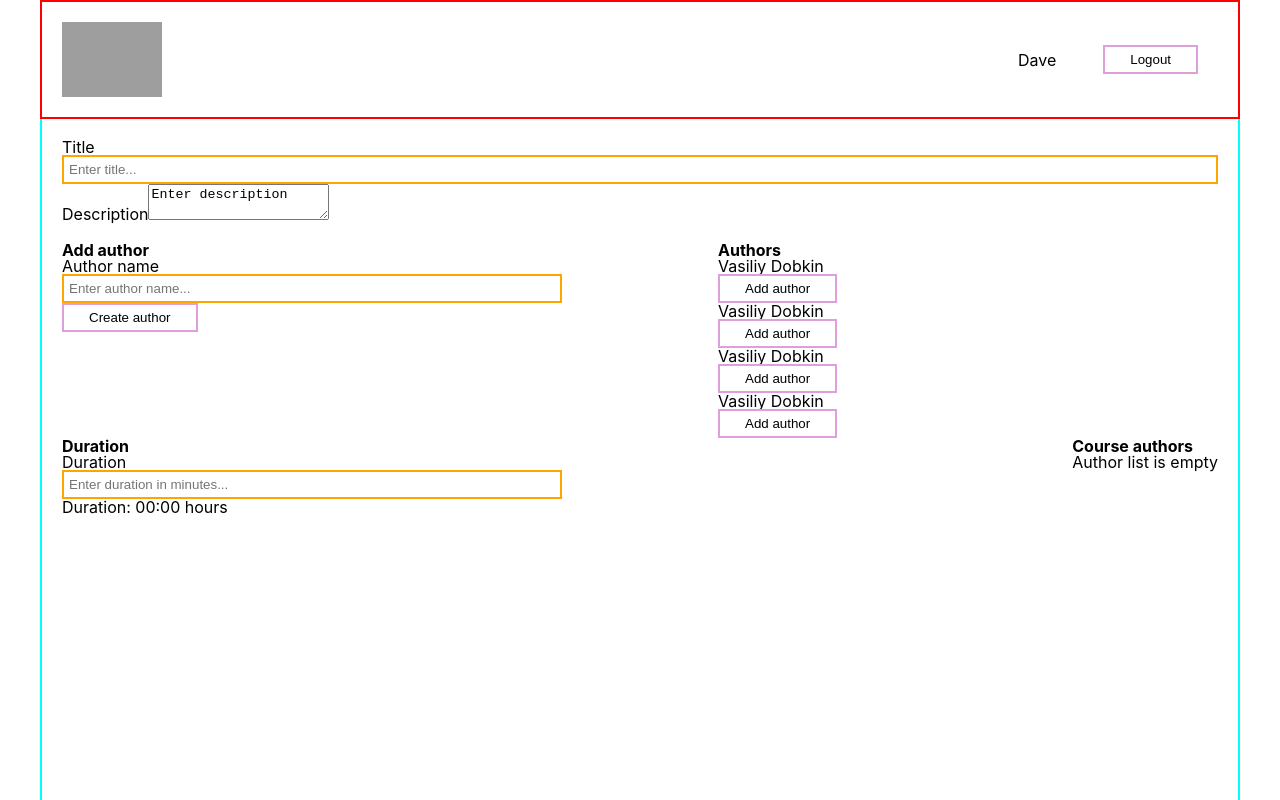
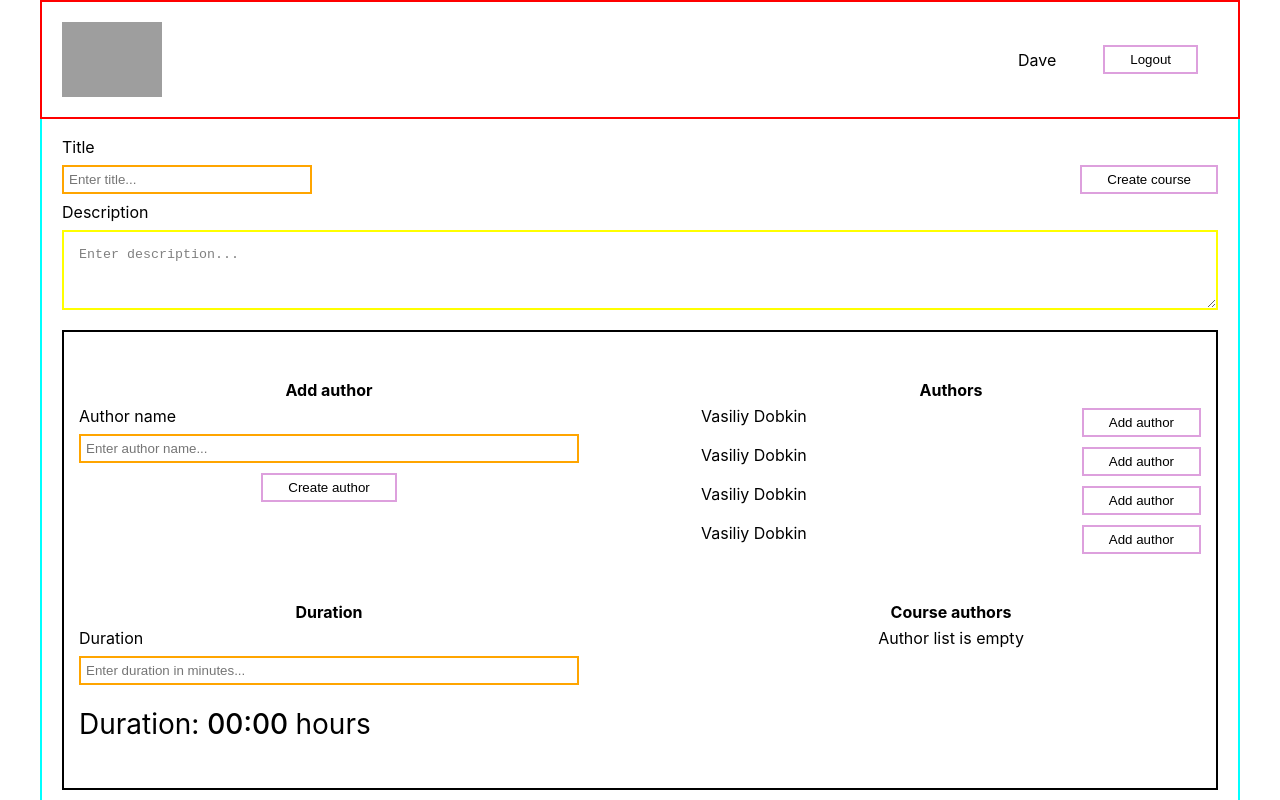
Before and after one commit to bonox2/courses-app, a React (Create React App) app: page / in a window 1280 px wide. Shown: the top 800 px of the page. Built offline with nearby package versions, Linux system fonts and the light colour scheme; grey boxes are pictures that could not be loaded; the HTML template or start-up script is replaced by a standard one.

Commit message:
CreateCourse css done

```diff
--- a/src/components/CreateCourse/CreateCourse.css
+++ b/src/components/CreateCourse/CreateCourse.css
@@ -1,17 +1,58 @@
-.create_course_section{
-}
+
 .create_coutse_general{
     margin-bottom: 20px;
+    display:flex ;
+    flex-direction: column;
+    gap: 10px;
+}
+.create_course_input_btn{
+    display: flex;
+    justify-content: space-between;
+}
+.create_course_description{
+    width: 100%;
+    height: 80px;
+    padding: 15px;
+    color: gray;
+    border: 2px solid yellow;
 }
 
 .create_coutse_details{
     display: flex;
     flex-wrap: wrap;
     justify-content: space-between;
+    border: 2px solid black;
+    padding: 50px 15px 0 15px;
 }
 .create_course_part{
     display: flex;
-    justify-content: flex-start;
+    align-items: center;
     flex-direction: column;
     width: 500px;
+    gap: 10px ;
+    margin-bottom: 50px;
 }
+.create_course_author_add{
+    display: flex;
+    justify-content: space-between;
+    width: 100%;
+}
+.create_course_subtitle{
+    margin-right: auto;
+}
+.duration_time{
+    margin-top: 15px;
+    font-size: 28px;
+    margin-right:auto ;
+    font-weight: 400;
+}
+.duration_time span{
+    font-weight: 500;
+}
+
+.create_course_input_short{
+    width: 250px;
+}
+.create_course_input_long{
+    width: 500px;
+}
--- a/src/components/CreateCourse/CreateCourse.jsx
+++ b/src/components/CreateCourse/CreateCourse.jsx
@@ -4,29 +4,26 @@ import Input from "../../common/Input/Input";
 
 export default function CreateCourse() {
   return (
-    <div className="create_course_section">
+    <div>
       <div className="create_coutse_general">
-        <div>
-          <div className="create_course_title">
             <span>Title</span>
-            <Input placeHolderText="Enter title..." />
-          </div>
-          <div className="create_course_description">
+            <div className="create_course_input_btn">
+                <Input placeHolderText="Enter title..." className="input create_course_input_short" />
+                <Button buttonText="Create course"/>
+            </div>
             <span>Description</span>
-            <textarea name="Create Course Description">
-              Enter description
+            <textarea name="Create Course Description" className="create_course_description">
+                Enter description...
             </textarea>
-          </div>
-        </div>
       </div>
       <div className="create_coutse_details">
-        <div className=" create_course_part    create_course_add">
+        <div className="create_course_part">
           <h3>Add author</h3>
-          <span>Author name</span>
-          <Input placeHolderText="Enter author name..." className="input" />
+          <span className="create_course_subtitle">Author name</span>
+          <Input placeHolderText="Enter author name..." className="input create_course_input_long" />
           <Button buttonText="Create author" />
         </div>
-        <div className="create_course_part    create_course_add_list">
+        <div className="create_course_part">
           <h3>Authors</h3>
           <div className="create_course_author_add">
             <div className="create_course_name">Vasiliy Dobkin</div>
@@ -45,18 +42,18 @@ export default function CreateCourse() {
             <Button buttonText="Add author" />
           </div>
         </div>
-        <div className="create_course_part    create_course_duration">
+        <div className="create_course_part">
           <h3>Duration</h3>
-          <span>Duration</span>
+          <span className="create_course_subtitle">Duration</span>
           <Input
             placeHolderText="Enter duration in minutes..."
-            className="input"
+            className="input create_course_input_long"
           />
           <div className="duration_time">
             Duration: <span>00:00 </span>hours
           </div>
         </div>
-        <div className="create_course_list">
+        <div className="create_course_part">
           <h3>Course authors</h3>
           <span>Author list is empty</span>
         </div>
```
